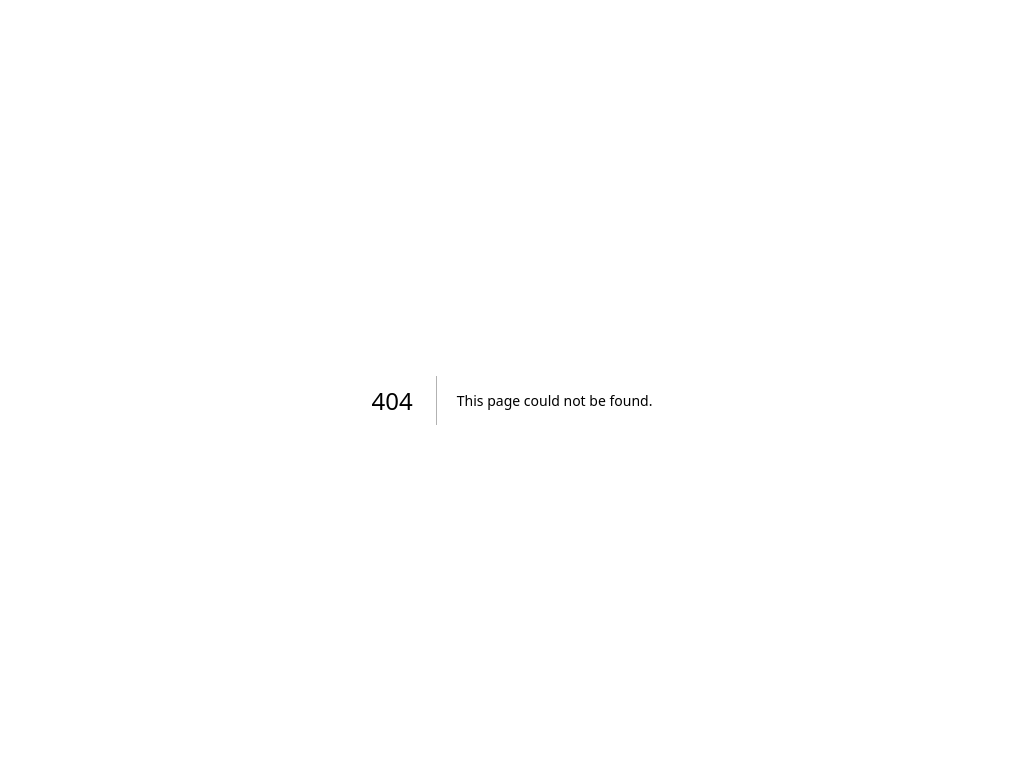
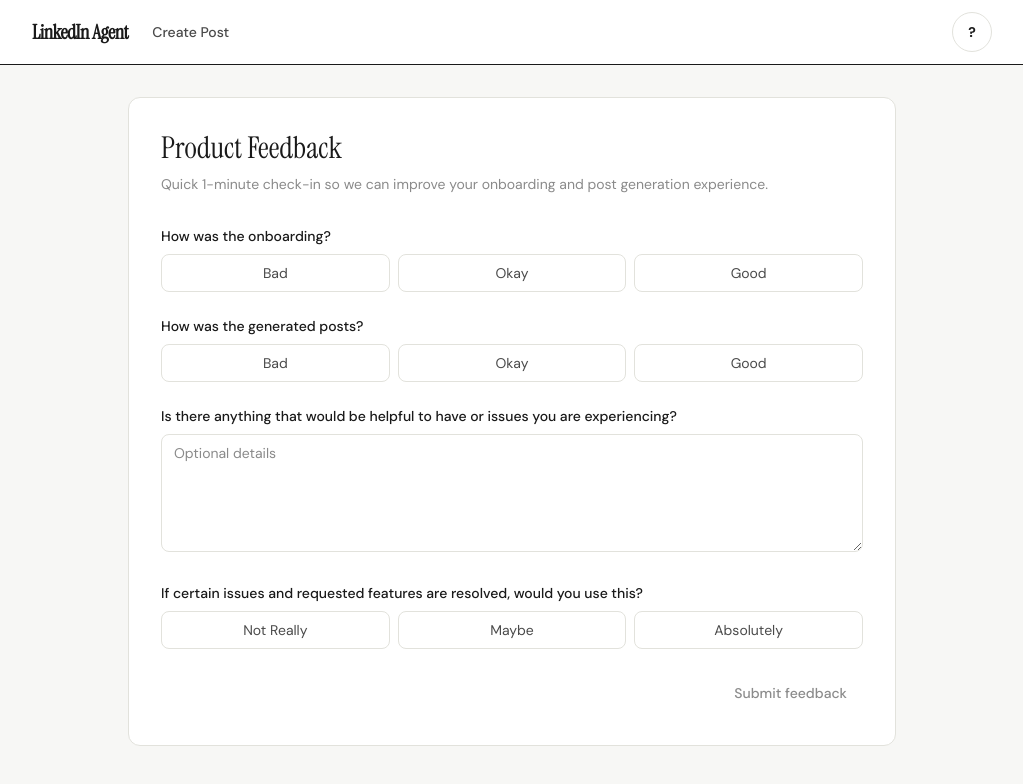
Before and after one commit to DonavenLobo/LinkedIn-Marketing-Agent, a Next.js app in the folder apps/web/: page /feedback in a window 1280 px wide. Before the commit this address had no page. Shown: the top 784 px of the page, without its empty margins (128-1151 px from the left). Built offline with nearby package versions, Linux system fonts and the light colour scheme; no server answers; a web font is replaced by a local one.

Commit message:
added feedback page

```diff
--- /dev/null
+++ b/apps/web/src/app/(dashboard)/feedback/page.tsx
@@ -0,0 +1,173 @@
+"use client";
+
+import { FormEvent, useState } from "react";
+import { Button } from "@linkedin-agent/shared";
+import { toast } from "sonner";
+
+type ThreePointRating = "bad" | "okay" | "good";
+type AdoptionRating = "not_really" | "maybe" | "absolutely";
+
+const threePointOptions: Array<{ label: string; value: ThreePointRating }> = [
+  { label: "Bad", value: "bad" },
+  { label: "Okay", value: "okay" },
+  { label: "Good", value: "good" },
+];
+
+const adoptionOptions: Array<{ label: string; value: AdoptionRating }> = [
+  { label: "Not Really", value: "not_really" },
+  { label: "Maybe", value: "maybe" },
+  { label: "Absolutely", value: "absolutely" },
+];
+
+function RatingQuestion<T extends string>({
+  prompt,
+  value,
+  onChange,
+  options,
+}: {
+  prompt: string;
+  value: T | null;
+  onChange: (nextValue: T) => void;
+  options: Array<{ label: string; value: T }>;
+}) {
+  return (
+    <fieldset className="space-y-2">
+      <legend className="text-sm font-medium leading-5 text-ink">{prompt}</legend>
+      <div className="grid grid-cols-3 gap-2">
+        {options.map((option) => {
+          const isSelected = value === option.value;
+          return (
+            <label
+              key={option.value}
+              className={`cursor-pointer rounded-md border px-3 py-2 text-center text-sm transition ${
+                isSelected
+                  ? "border-accent bg-accent/10 text-ink"
+                  : "border-border bg-surface text-ink-light hover:bg-surface-subtle"
+              }`}
+            >
+              <input
+                type="radio"
+                name={prompt}
+                value={option.value}
+                checked={isSelected}
+                onChange={() => onChange(option.value)}
+                className="sr-only"
+              />
+              {option.label}
+            </label>
+          );
+        })}
+      </div>
+    </fieldset>
+  );
+}
+
+export default function FeedbackPage() {
+  const [onboardingRating, setOnboardingRating] = useState<ThreePointRating | null>(null);
+  const [generatedPostsRating, setGeneratedPostsRating] = useState<ThreePointRating | null>(null);
+  const [wouldUseRating, setWouldUseRating] = useState<AdoptionRating | null>(null);
+  const [notes, setNotes] = useState("");
+  const [isSubmitting, setIsSubmitting] = useState(false);
+
+  const resetForm = () => {
+    setOnboardingRating(null);
+    setGeneratedPostsRating(null);
+    setWouldUseRating(null);
+    setNotes("");
+  };
+
+  const canSubmit =
+    onboardingRating !== null &&
+    generatedPostsRating !== null &&
+    wouldUseRating !== null &&
+    !isSubmitting;
+
+  const handleSubmit = async (event: FormEvent<HTMLFormElement>) => {
+    event.preventDefault();
+
+    if (!onboardingRating || !generatedPostsRating || !wouldUseRating) {
+      return;
+    }
+
+    setIsSubmitting(true);
+    try {
+      const response = await fetch("/api/feedback/product", {
+        method: "POST",
+        headers: { "Content-Type": "application/json" },
+        body: JSON.stringify({
+          onboarding_rating: onboardingRating,
+          generated_posts_rating: generatedPostsRating,
+          would_use_if_resolved_rating: wouldUseRating,
+          notes,
+        }),
+      });
+
+      if (!response.ok) {
+        const payload = await response.json().catch(() => null);
+        throw new Error(payload?.error || "Failed to submit feedback");
+      }
+
+      toast.success("Thanks for the feedback");
+      resetForm();
+    } catch (error) {
+      toast.error(error instanceof Error ? error.message : "Failed to submit feedback");
+    } finally {
+      setIsSubmitting(false);
+    }
+  };
+
+  return (
+    <div className="mx-auto max-w-3xl">
+      <section className="rounded-xl border border-border bg-surface p-6 sm:p-8">
+        <h1 className="font-display text-3xl text-ink">Product Feedback</h1>
+        <p className="mt-2 text-sm text-ink-muted">
+          Quick 1-minute check-in so we can improve your onboarding and post generation experience.
+        </p>
+
+        <form onSubmit={handleSubmit} className="mt-8 space-y-6">
+          <RatingQuestion
+            prompt="How was the onboarding?"
+            value={onboardingRating}
+            onChange={setOnboardingRating}
+            options={threePointOptions}
+          />
+
+          <RatingQuestion
+            prompt="How was the generated posts?"
+            value={generatedPostsRating}
+            onChange={setGeneratedPostsRating}
+            options={threePointOptions}
+          />
+
+          <fieldset className="space-y-2">
+            <legend className="text-sm font-medium leading-5 text-ink">
+              Is there anything that would be helpful to have or issues you are experiencing?
+            </legend>
+            <textarea
+              value={notes}
+              onChange={(event) => setNotes(event.target.value)}
+              rows={5}
+              maxLength={2000}
+              placeholder="Optional details"
+              className="w-full rounded-md border border-border bg-surface px-3 py-2 text-sm text-ink placeholder:text-ink-muted focus:border-accent focus:outline-none focus:ring-2 focus:ring-ring disabled:opacity-50"
+              disabled={isSubmitting}
+            />
+          </fieldset>
+
+          <RatingQuestion
+            prompt="If certain issues and requested features are resolved, would you use this?"
+            value={wouldUseRating}
+            onChange={setWouldUseRating}
+            options={adoptionOptions}
+          />
+
+          <div className="flex justify-end">
+            <Button type="submit" disabled={!canSubmit}>
+              {isSubmitting ? "Submitting..." : "Submit feedback"}
+            </Button>
+          </div>
+        </form>
+      </section>
+    </div>
+  );
+}
--- /dev/null
+++ b/apps/web/src/app/api/feedback/product/route.ts
@@ -0,0 +1,55 @@
+import { NextResponse } from "next/server";
+import { z } from "zod";
+import { getAuthUser, corsHeaders } from "@/lib/auth";
+
+const feedbackSchema = z.object({
+  onboarding_rating: z.enum(["bad", "okay", "good"]),
+  generated_posts_rating: z.enum(["bad", "okay", "good"]),
+  would_use_if_resolved_rating: z.enum(["not_really", "maybe", "absolutely"]),
+  notes: z.string().max(2000).optional(),
+});
+
+export async function OPTIONS() {
+  return NextResponse.json(null, { headers: corsHeaders });
+}
+
+export async function POST(request: Request) {
+  const { user, supabase, error } = await getAuthUser(request);
+
+  if (!user) {
+    return NextResponse.json(
+      { error: error || "Not authenticated" },
+      { status: 401, headers: corsHeaders }
+    );
+  }
+
+  const body = await request.json().catch(() => null);
+  const parsed = feedbackSchema.safeParse(body);
+
+  if (!parsed.success) {
+    return NextResponse.json(
+      { error: "Invalid feedback payload" },
+      { status: 400, headers: corsHeaders }
+    );
+  }
+
+  const notes = parsed.data.notes?.trim();
+
+  const { error: insertError } = await supabase.from("product_feedback").insert({
+    user_id: user.id,
+    onboarding_rating: parsed.data.onboarding_rating,
+    generated_posts_rating: parsed.data.generated_posts_rating,
+    would_use_if_resolved_rating: parsed.data.would_use_if_resolved_rating,
+    notes: notes && notes.length > 0 ? notes : null,
+    source: "web_create_dropdown",
+  });
+
+  if (insertError) {
+    return NextResponse.json(
+      { error: "Failed to save feedback" },
+      { status: 500, headers: corsHeaders }
+    );
+  }
+
+  return NextResponse.json({ success: true }, { headers: corsHeaders });
+}
--- a/apps/web/src/components/layout/TopNav.tsx
+++ b/apps/web/src/components/layout/TopNav.tsx
@@ -1,8 +1,7 @@
 "use client"
 
-import * as React from "react"
 import Link from "next/link"
-import { useRouter } from "next/navigation"
+import { usePathname, useRouter } from "next/navigation"
 import { createBrowserClient } from "@supabase/ssr"
 import {
     Avatar,
@@ -25,10 +24,13 @@ interface TopNavProps {
 
 export function TopNav({ userEmail, avatarUrl, name }: TopNavProps) {
     const router = useRouter()
+    const pathname = usePathname()
     const supabase = createBrowserClient(
         process.env.NEXT_PUBLIC_SUPABASE_URL!,
         process.env.NEXT_PUBLIC_SUPABASE_ANON_KEY!
     )
+
+    const isCreatePage = pathname === "/create"
 
     const handleSignOut = async () => {
         await supabase.auth.signOut()
@@ -106,6 +108,13 @@ export function TopNav({ userEmail, avatarUrl, name }: TopNavProps) {
                                         Settings
                                     </Link>
                                 </DropdownMenuItem>
+                                {isCreatePage && (
+                                    <DropdownMenuItem asChild>
+                                        <Link href="/feedback" className="flex cursor-pointer rounded-lg px-3 py-2.5">
+                                            Feedback
+                                        </Link>
+                                    </DropdownMenuItem>
+                                )}
                                 <DropdownMenuItem asChild>
                                     <Link href="/privacy" className="flex cursor-pointer rounded-lg px-3 py-2.5">
                                         Privacy Policy
```
Also changed, not shown: 1 other file (tests, documents, lock files or other folders).
